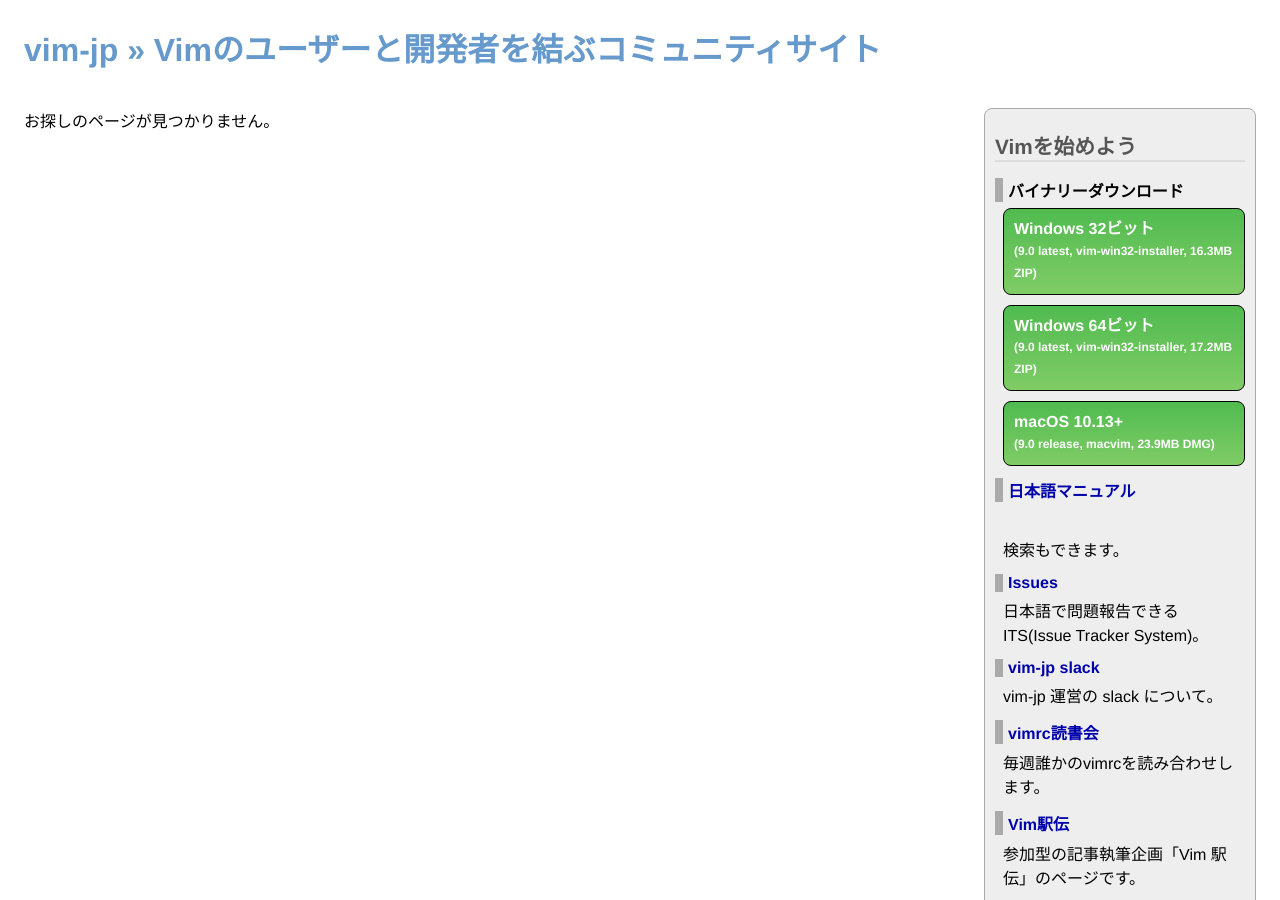
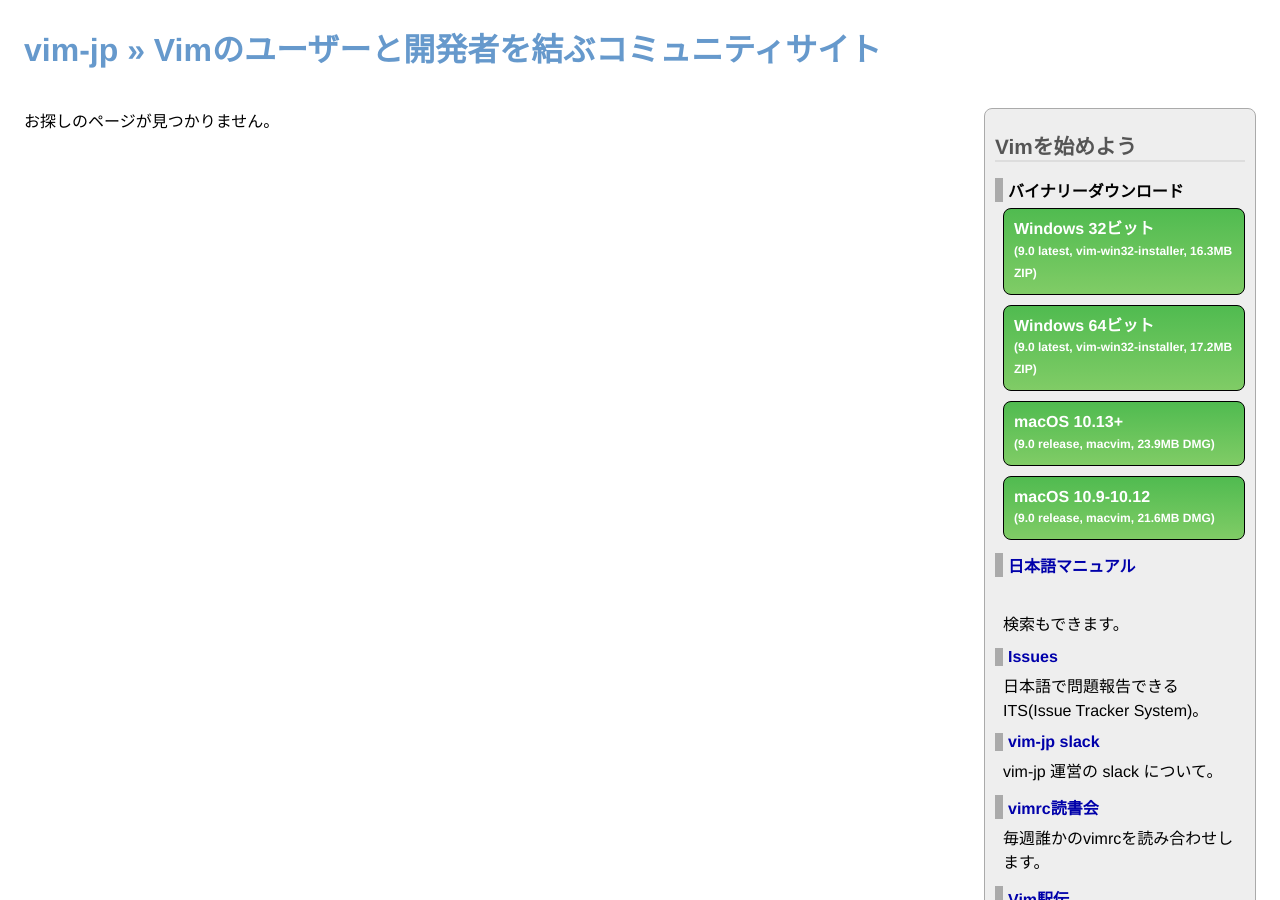
Before and after one commit to vim-jp/vim-jp.github.io, a Jekyll site: the page built from 403.html, in a window 1280 px wide and 900 px high. Built offline with Jekyll 4.4.1, drawn with Linux system fonts in a browser that asks for light colours; nearby versions of some CDN libraries; comment, search, counter and statistics services are not loaded.

Commit message:
Add MacVim for legacy macOS (10.9-10.12)
https://github.com/vim-jp/redirects/pull/20

```diff
--- a/_data/downloads.yml
+++ b/_data/downloads.yml
@@ -18,7 +18,14 @@
   info: macvim, 23.9MB DMG
   url: https://vim-jp.org/redirects/macvim-dev/macvim/latest/
 
+vim-mac-legacy: &vim-mac-legacy
+  title: macOS 10.9-10.12
+  version: '9.0 release'
+  info: macvim, 21.6MB DMG
+  url: https://vim-jp.org/redirects/macvim-dev/macvim-legacy/latest/
+
 list:
   - *vim-w32
   - *vim-w64
   - *vim-mac
+  - *vim-mac-legacy
```
